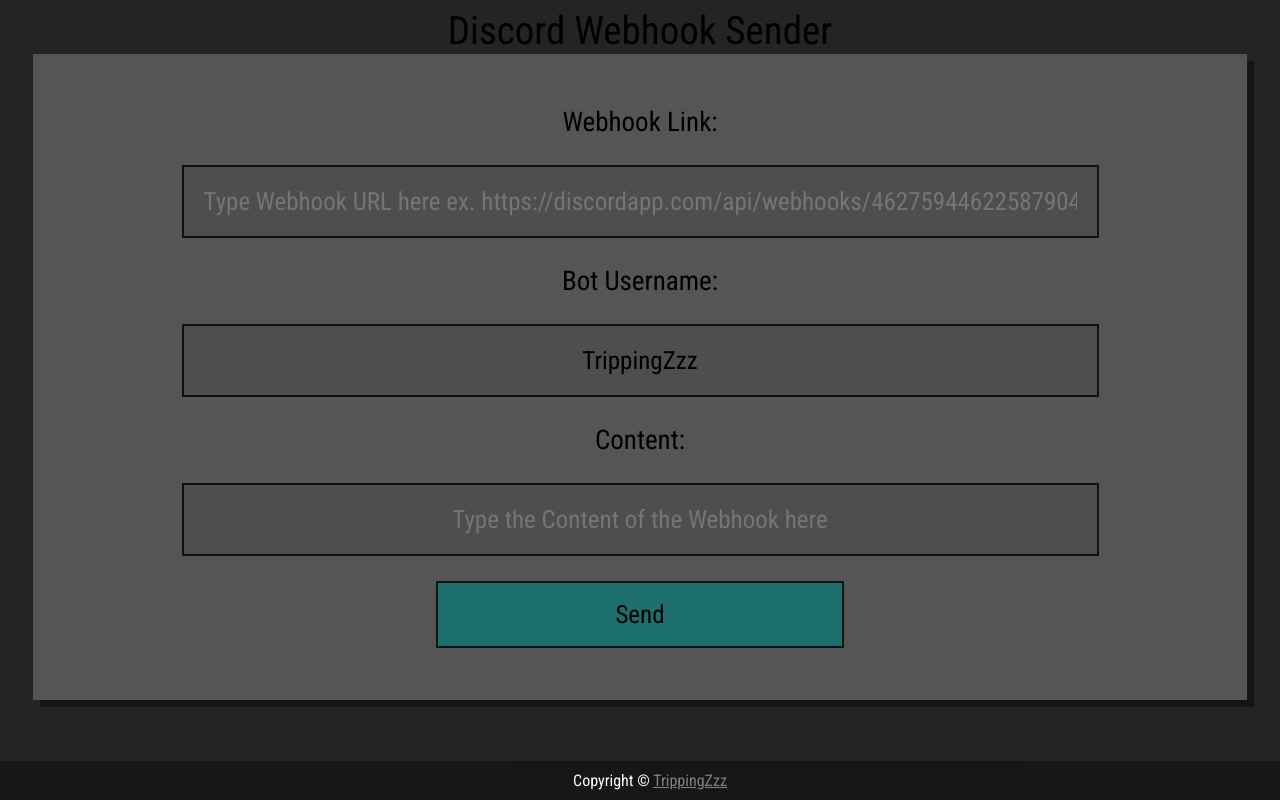
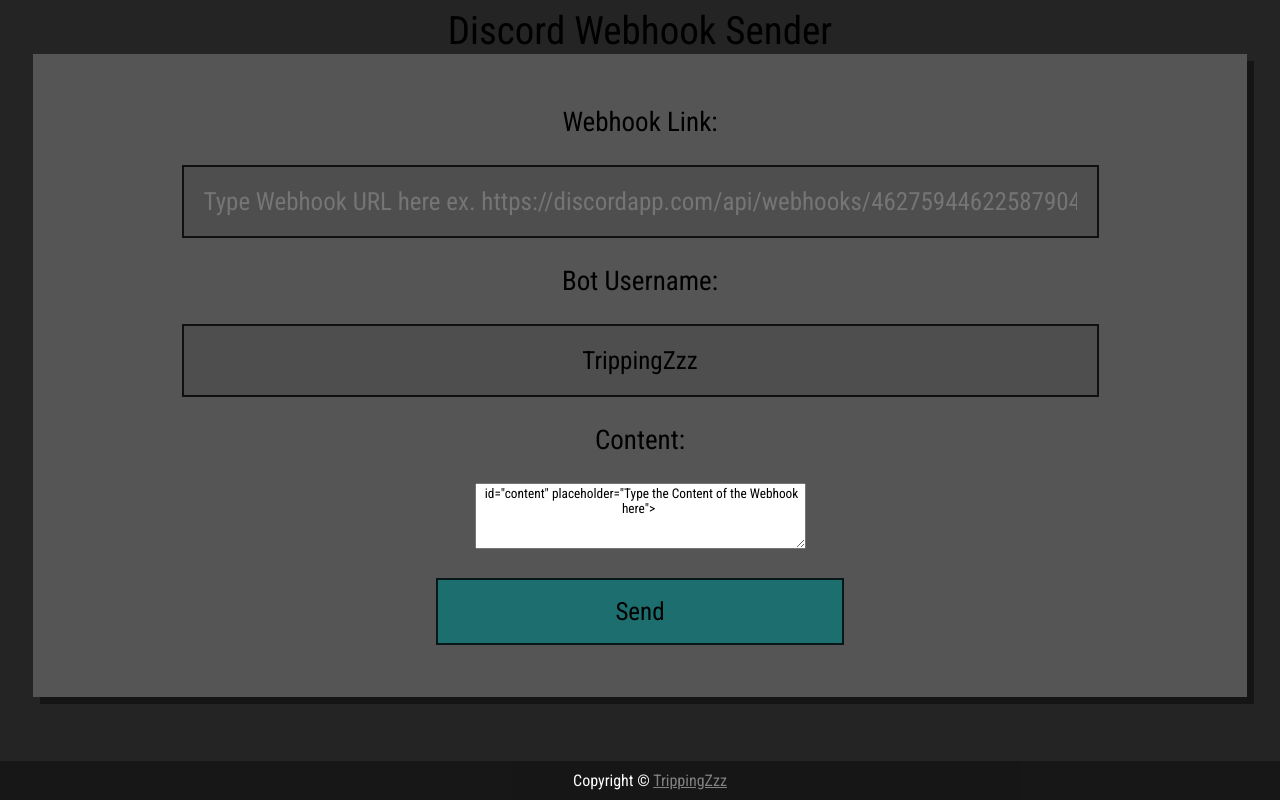
Before and after one commit to TrippingZzz/DWH, a plain HTML site: page index.html in a window 1280 px wide. Drawn offline with Linux system fonts and the light colour scheme.

Commit message:
Update index.html

```diff
--- a/index.html
+++ b/index.html
@@ -19,7 +19,7 @@
       <div class="center-align">
         <p>Webhook Link:</p><input type='text' id="link" placeholder="Type Webhook URL here ex. https://discordapp.com/api/webhooks/462759446225879041/CX-NNGFq5zjht82fQSJUTN2Or2DGq8UTwoIlhHgZ7lTJ6-wlHlRshIRuOC0nE6frfSwG">
         <p>Bot Username:</p><input type="text" id="username" placeholder="Type the Username of the Webhook here * OPTIONAL" value="TrippingZzz">
-        <p>Content:</p><input type="text" id="content" placeholder="Type the Content of the Webhook here">
+        <p>Content:</p><textarea rows="4" cols="50"> id="content" placeholder="Type the Content of the Webhook here"> </textarea>
         <br>
         <button id="btn">Send</button>
         <center>
```
